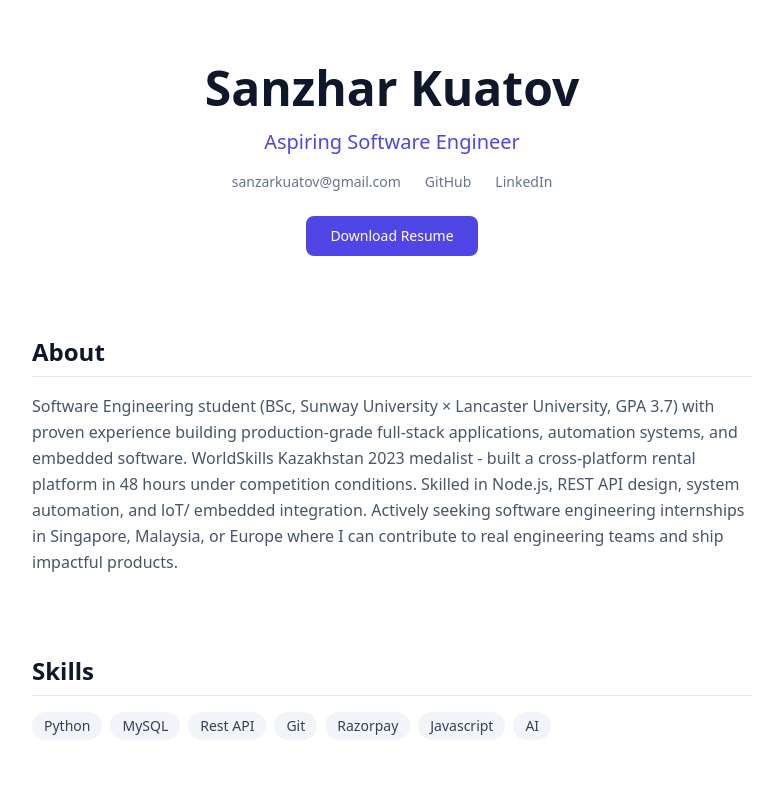
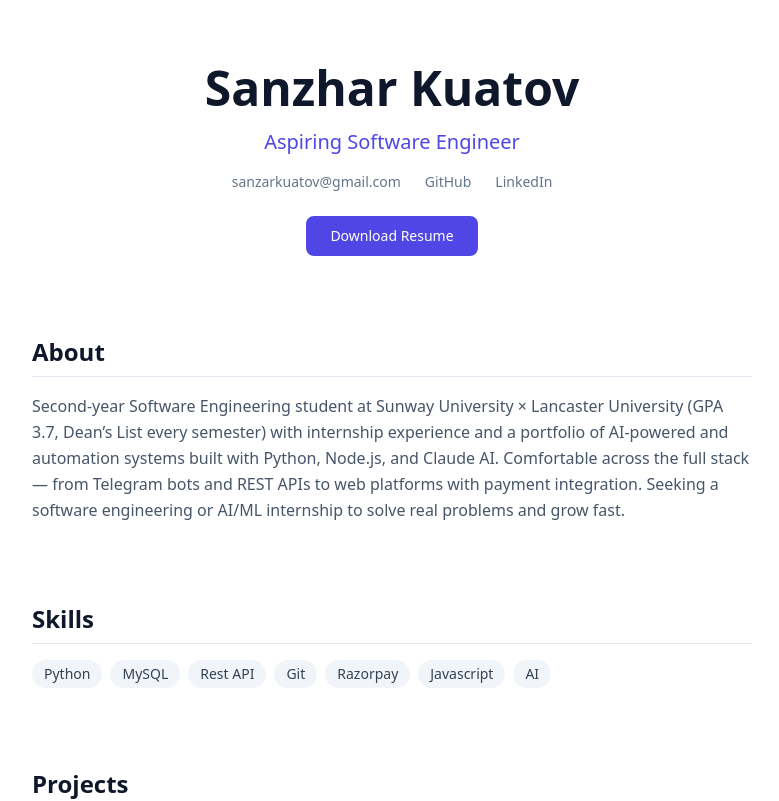
Before and after one commit to sanzhar-kuatov/portfolio, a Next.js app: page / in a window 1280 px wide. Shown: the top 801 px of the page, without its empty margins (248-1027 px from the left). Built offline with nearby package versions, Linux system fonts and the light colour scheme.

Commit message:
Revise bio in About section
Updated bio to reflect current education, skills, and internship experience.

```diff
--- a/app/page.jsx
+++ b/app/page.jsx
@@ -47,14 +47,10 @@ export default function Portfolio() {
 
         {/* EDIT: Your 2–3 sentence bio */}
         <p className="text-slate-600 leading-relaxed">
-          Software Engineering student (BSc, Sunway University × Lancaster University,
-          GPA 3.7) with proven experience building production-grade full-stack applications,
-          automation systems, and embedded software. WorldSkills Kazakhstan 2023
-          medalist - built a cross-platform rental platform in 48 hours under competition
-          conditions. Skilled in Node.js, REST API design, system automation, and loT/
-          embedded integration. Actively seeking software engineering internships in
-          Singapore, Malaysia, or Europe where I can contribute to real engineering teams
-          and ship impactful products.
+          Second-year Software Engineering student at Sunway University × Lancaster University (GPA 3.7, Dean’s List every semester)
+          with internship experience and a portfolio of AI-powered and automation systems built with Python, Node.js, and Claude AI.
+          Comfortable across the full stack — from Telegram bots and REST APIs to web platforms with payment integration.
+          Seeking a software engineering or AI/ML internship to solve real problems and grow fast.
         </p>
       </section>
 
```
